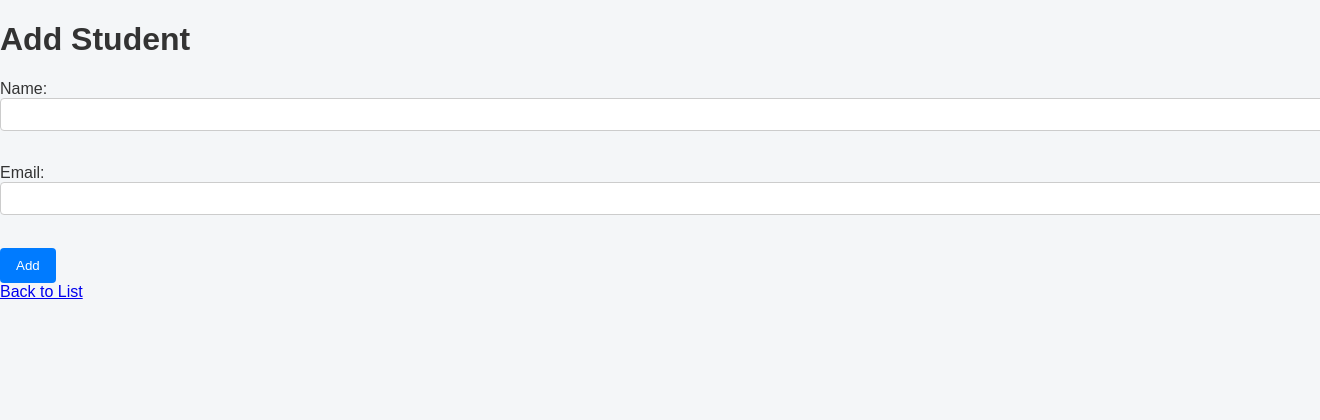
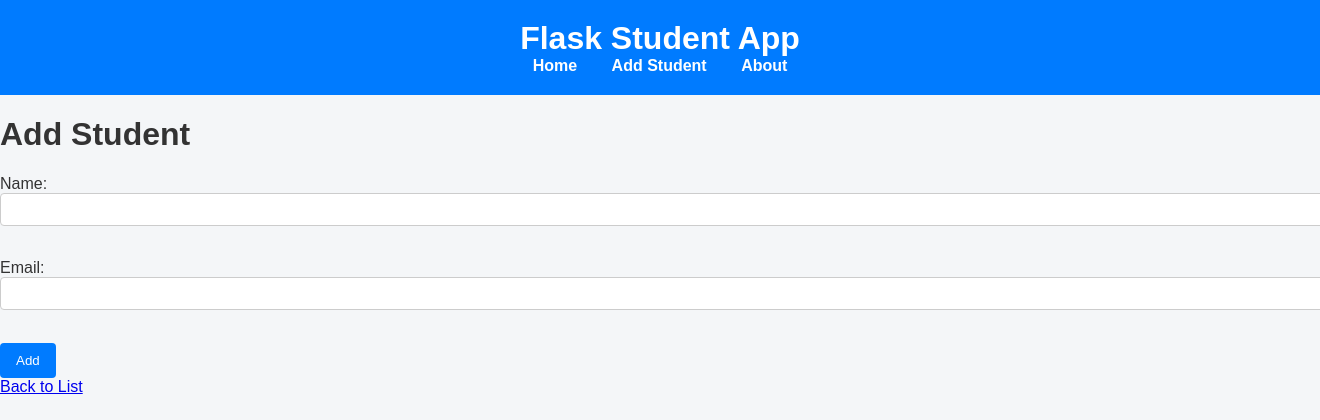
Before and after one commit to SakshiP900/Flask-project, a Flask app: page /add in a window 1320 px wide; the page is wider, and only the part inside the window is pictured. Shown: the top 420 px of that part. Run offline with Flask 3, Linux system fonts and the light colour scheme.

Commit message:
Enhance add.html with header and navigation
Added header and navigation links to the Add Student page.

```diff
--- a/templates/add.html
+++ b/templates/add.html
@@ -1,4 +1,3 @@
-
 <!DOCTYPE html>
 <html>
 <head>
@@ -6,6 +5,14 @@
     <link rel="stylesheet" href="/static/style.css">
 </head>
 <body>
+    <header>
+    <h1>Flask Student App</h1>
+    <nav>
+        <a href="/">Home</a>
+        <a href="/add">Add Student</a>
+        <a href="/about">About</a>
+    </nav>
+</header>
     <h1>Add Student</h1>
     <form method="POST">
         Name: <input type="text" name="name" required><br><br>
```
